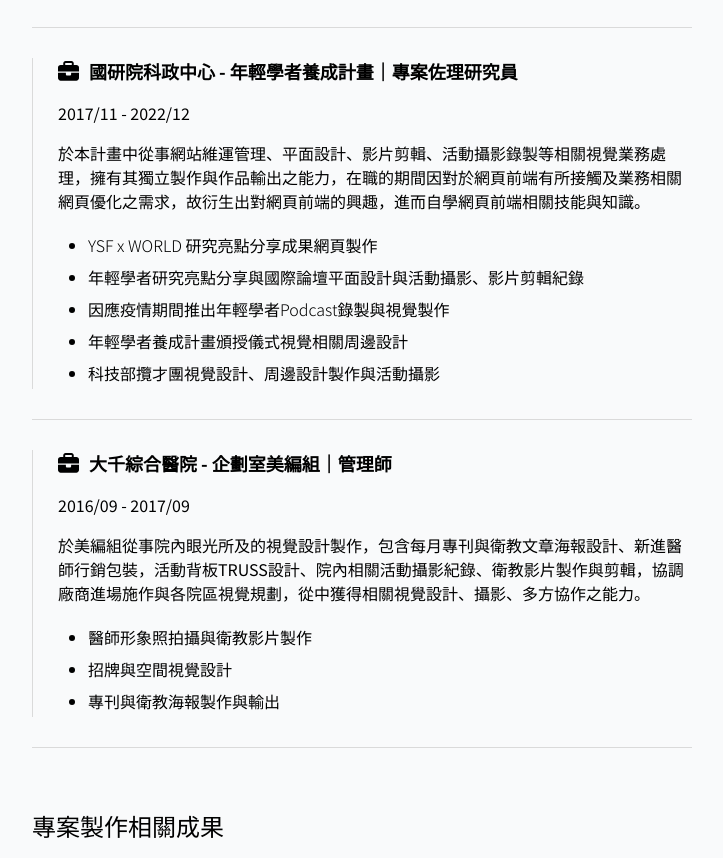
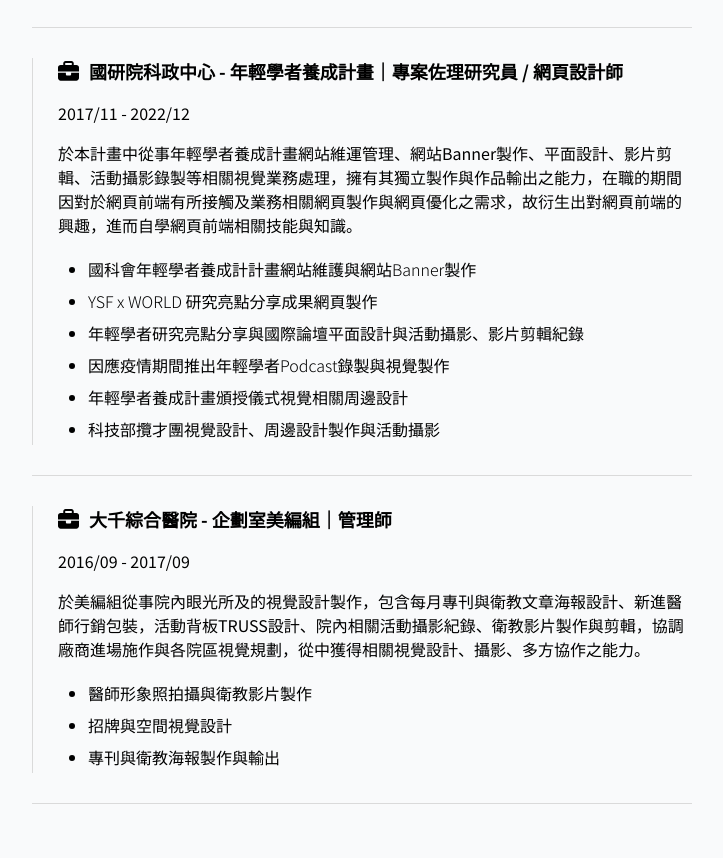
Before and after one commit to BurnettMiao/Digital-Resume, a plain HTML site: page index.html in a window 1280 px wide. Shown: the part 1340-2198 px from the top of the page, without its empty margins (278-1001 px from the left). Drawn offline with Linux system fonts and the light colour scheme.

Commit message:
新增網頁設計師

```diff
--- a/index.html
+++ b/index.html
@@ -147,13 +147,17 @@
       <div class="work-history-card">
         <div class="work-history-card-content">
           <img src="images/briefcase-solid.svg" alt="" />
-          <strong> 國研院科政中心 - 年輕學者養成計畫｜專案佐理研究員</strong>
+          <strong>
+            國研院科政中心 - 年輕學者養成計畫｜專案佐理研究員 /
+            網頁設計師</strong
+          >
         </div>
         <p>2017/11 - 2022/12</p>
         <p>
-          於本計畫中從事網站維運管理、平面設計、影片剪輯、活動攝影錄製等相關視覺業務處理，擁有其獨立製作與作品輸出之能力，在職的期間因對於網頁前端有所接觸及業務相關網頁優化之需求，故衍生出對網頁前端的興趣，進而自學網頁前端相關技能與知識。
+          於本計畫中從事年輕學者養成計畫網站維運管理、網站Banner製作、平面設計、影片剪輯、活動攝影錄製等相關視覺業務處理，擁有其獨立製作與作品輸出之能力，在職的期間因對於網頁前端有所接觸及業務相關網頁製作與網頁優化之需求，故衍生出對網頁前端的興趣，進而自學網頁前端相關技能與知識。
         </p>
         <ul>
+          <li>國科會年輕學者養成計計畫網站維護與網站Banner製作</li>
           <li>YSF x WORLD 研究亮點分享成果網頁製作</li>
           <li>
             年輕學者研究亮點分享與國際論壇平面設計與活動攝影、影片剪輯紀錄
```
